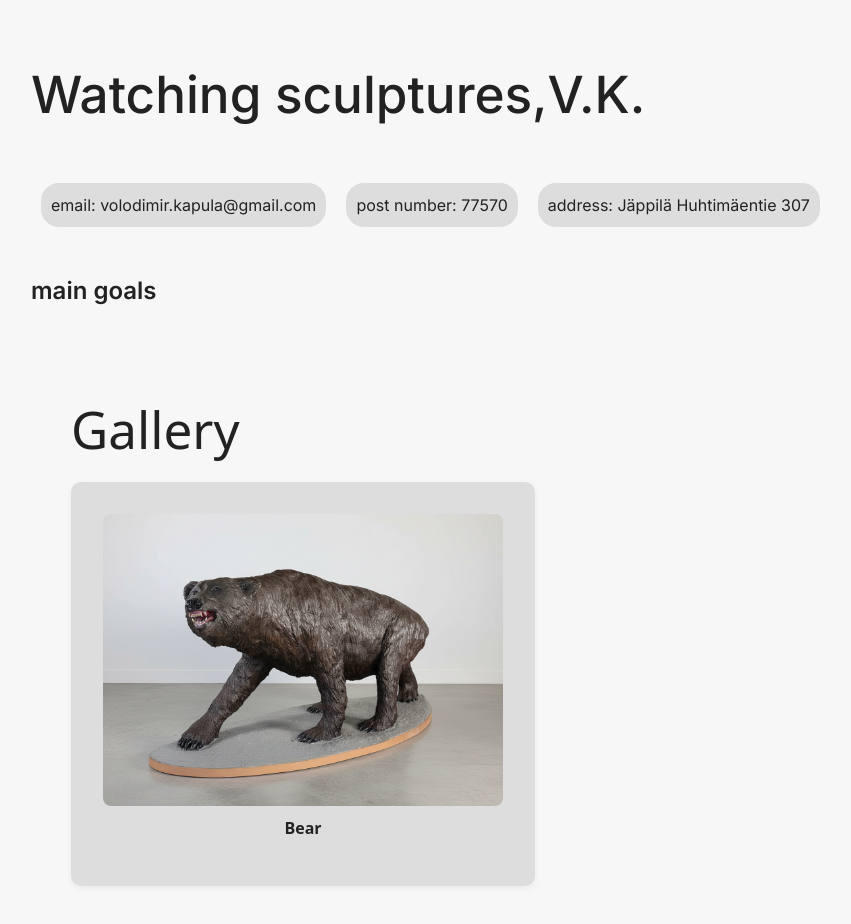
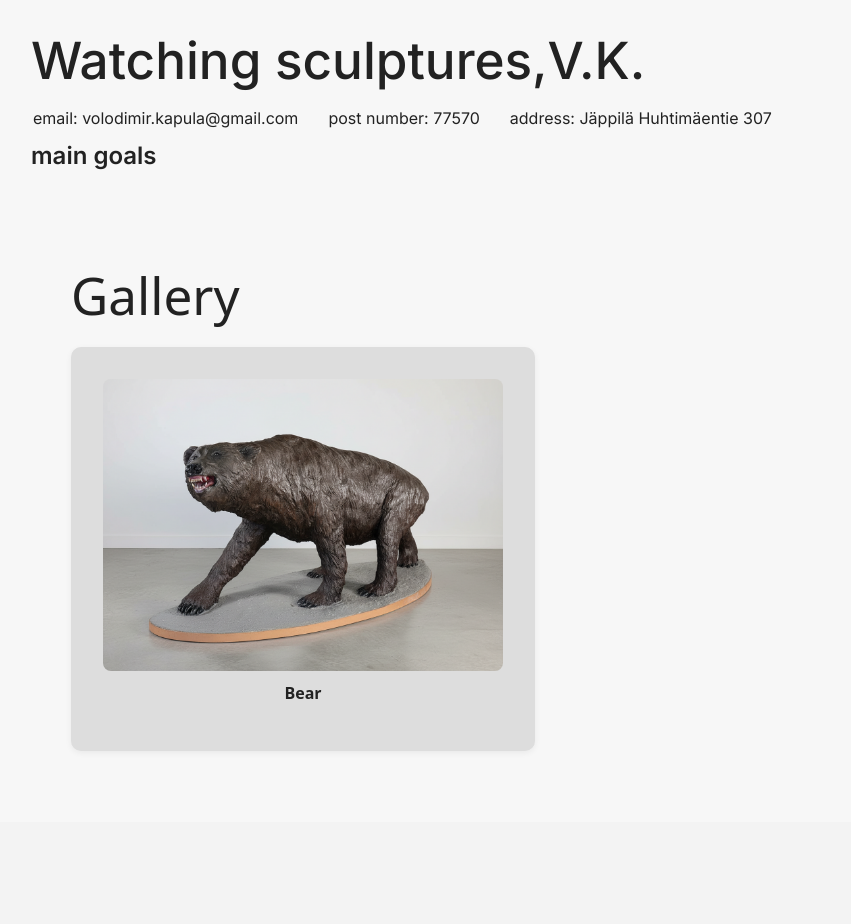
Before and after one commit to Burben-Kapula/Watching-sculptures-V.K., a React (Vite) app: page / in a window 1280 px wide. Shown: the top 924 px of the page, without its empty margins (1-852 px from the left). After the commit the page ends 822 px from the top, so only its background shows below. Built offline with nearby package versions, Linux system fonts and the light colour scheme.

Commit message:
УКПУК

```diff
--- a/src/component/css/Home.css
+++ b/src/component/css/Home.css
@@ -80,7 +80,7 @@ max-height: 400px;
 
 /* Саме вікно модалки */
 .modal {
-  background: #5c5c5c;                                 /* Темний фон, щоб фото виглядало яскравіше */
+  background: #ffffff;                                 /* Темний фон, щоб фото виглядало яскравіше */
   color: #000000;                                      /* Білий текст */
   max-width: 960px;                                 /* Максимальна ширина модалки */
   width: min(100%, 960px);                          /* Не виходить за ширину екрана */
@@ -160,21 +160,24 @@ max-height: 400px;
     height: 34px;
   }
 }
+
 .contact-container {
-    padding: 10px;
-    width: 100%;
-    border-radius: 18px;
-    border: none;
-    text-align : right;
-    display: flex;
-    gap: 20px;
+  position: fixed;   /* жёстко к окну */
+  top: 90px;         /* расстояние сверху */
+  left: 34px;        /* расстояние слева */
+
+  width: 800px;      /* ширина блока */
+  display: flex;
+  gap: 30px;         /* расстояние между элементами */
 }
-.contact {
-    background-color: #dddddd;
-    border-radius: 18px;
-    padding: 10px;
 
+
+.company-name {
+  margin-top: 0;
+  margin-bottom: 50px; /* пространство под названием */
 }
+
+
 .opis {
   white-space: pre-line; /* показує \n як новий рядок */
   line-height: 1.4;
```
